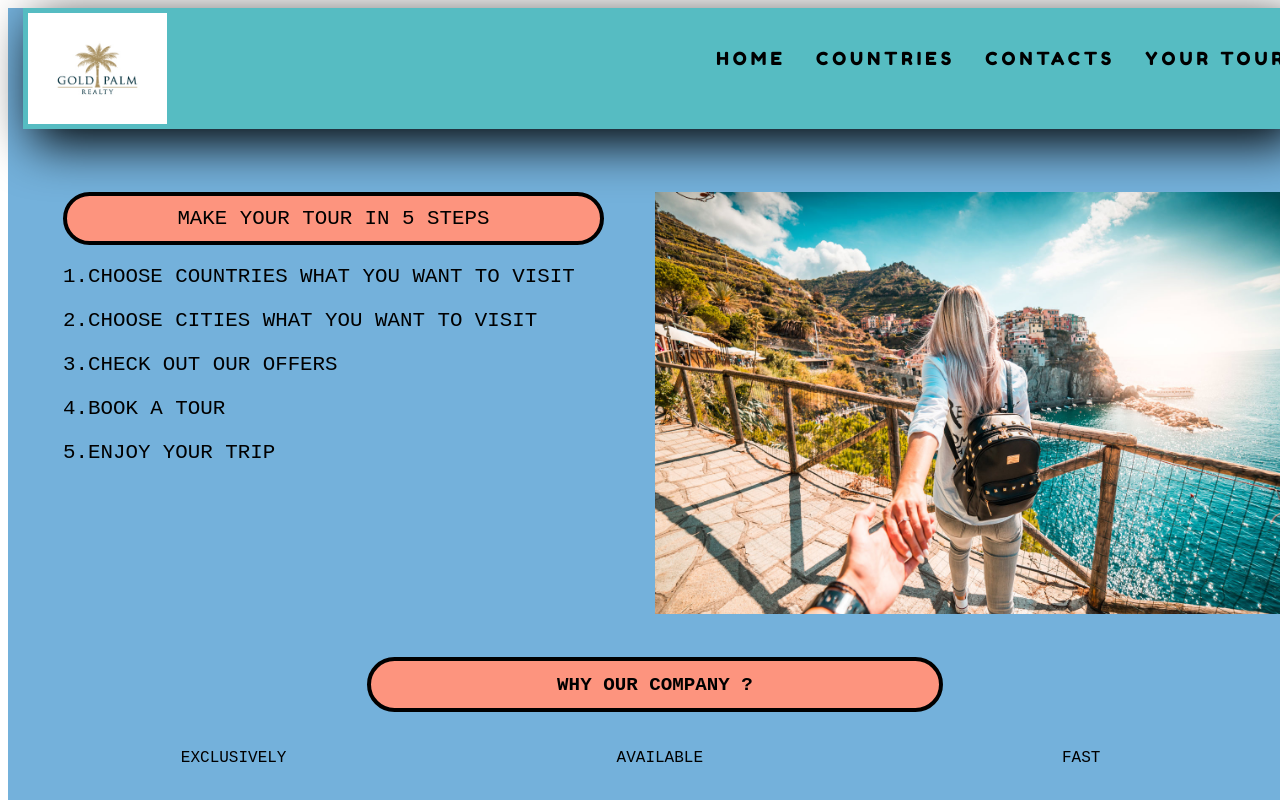
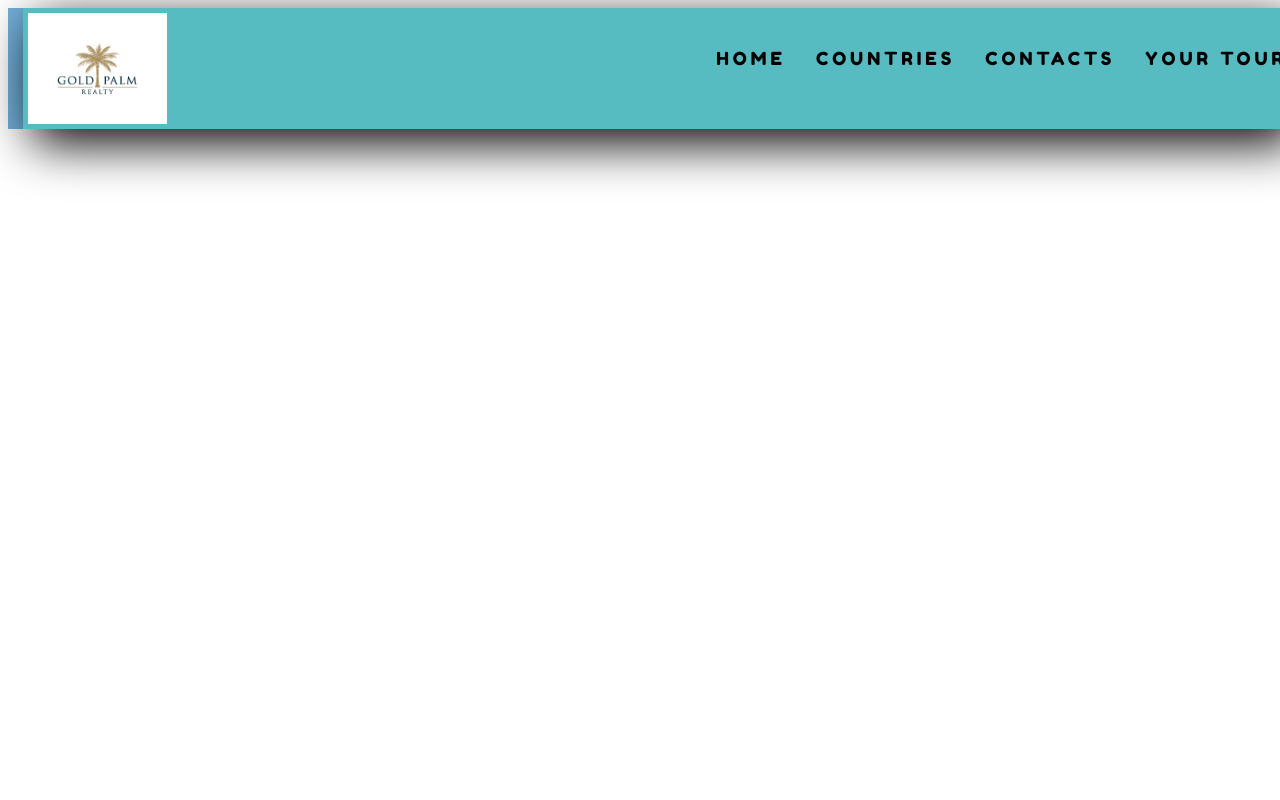
Before and after one commit to karina-krupodior/palm_app, a React (Create React App) app: page / in a window 1280 px wide. Shown: the top 800 px of the page. Built offline with nearby package versions, Linux system fonts and the light colour scheme; a web font is replaced by a local one; what google-maps-react would draw is missing.

Commit message:
changed the path and deployed

```diff
--- a/src/App.js
+++ b/src/App.js
@@ -19,7 +19,7 @@
             <meta name="viewport" content="width=device-width, initial-scale=1.0, maximum-scale=1.0, user-scalable=no"/>
           </MetaTags>
           <Header/>
-          <Route exact path={'/'} component={Home}/>
+          <Route exact path={'/palm_app'} component={Home}/>
           <Route exact path={'/countries'} component={Countries}/>
           <Route exact path={'/contacts'} component={Contacts}/>
           <Route exact path={'/tour'} component={YouTour}/>
```
